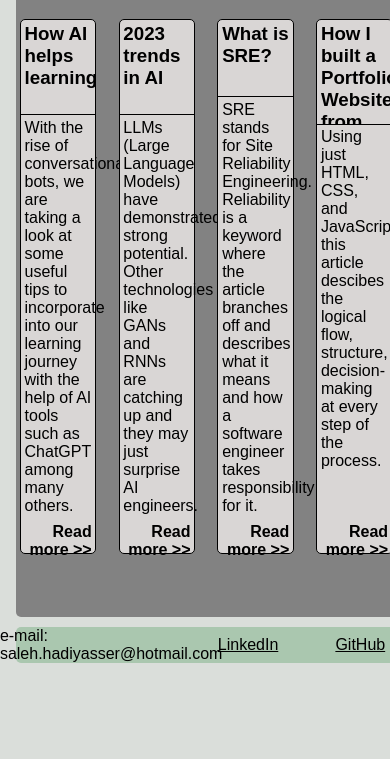
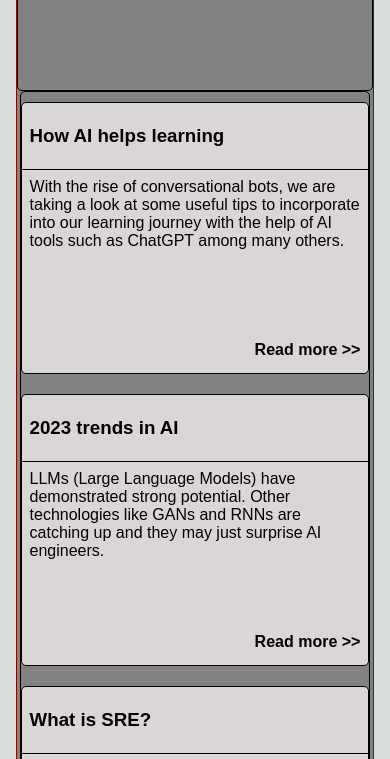
Before and after one commit to hadiys/hadiys.github.io, a plain HTML site: page index.html in a window 390 px wide. Shown: the part 301-1060 px from the top of the page. Before the commit the page ends 964 px from the top, so only its background shows below. Drawn offline with Linux system fonts and the light colour scheme; a web font is replaced by a local one.

Commit message:
Create responsive layout for Blog section.

```diff
--- a/index.css
+++ b/index.css
@@ -27,7 +27,7 @@ body {
     max-width: 1600px;
     margin: 0 auto;
     height: 100%;
-    padding: 0.25em 1em;
+    padding: 0em 1em 0.25em 1em;
 }
 
 nav {
@@ -35,7 +35,7 @@ nav {
     justify-content: center;
     align-items: center;
     background-color: #aac7af;
-    max-width: 100%;
+    flex-basis: 10%;
 }
 
 header {
@@ -47,6 +47,7 @@ header {
 
 main {
     background-color:#828282;
+    height: 100%;
 }
 
 footer {
@@ -84,49 +85,57 @@ header h1 {
 
 header h2 {
     text-transform: lowercase;
+    font-weight: 400;
 }
 
 footer p, ul {
     /* border: 1px solid black; */
     display: flex;
     width: 50%;
+}
+
+footer p {
+    justify-self: left;
+    align-items: center;
+    position: relative;
+    left: 2%;
+    overflow: hidden;
+}
+
+footer ul {
     justify-content: center;
     align-items: center;
 }
 
 footer li {
-    /* border: 1px solid black; */
-    display: inline-block;
+    list-style: none;
     margin: 0 15%;
 }
 
                                 /* Blog Section Formatting */
 
 #blog-container {  /*Grid container*/
-    /* border: 1px solid #810e05; */
+    border: 1px solid #810e05;
     display: grid;
-    grid-template: 0.25fr 1fr / 1fr;
-    row-gap: 5%;
+    grid-template: 1fr 8fr / 1fr;
+    /* row-gap: 50px; */
     height: 100%;
     box-sizing: border-box;
 }
 
-#blog-container h2 { /*Block container*/
-    /* border: 1px solid black; */
-    position: relative;
+#blog-section-heading { /*Block container*/
+    border: 1px solid black;
     font-size: 2em;
     text-align: center;
-    /* width: 90%; */
-    /* top: 20%; */
-    /* left: 2%; */
 }
 
 #blog-articles-container {  /*Flex container*/
-    /* border: 1px solid black; */
+    border: 1px solid black;
     display: flex;
+    flex-wrap: wrap;
     width: 98%;
-    margin: 0 auto;
-    justify-content: space-between;
+    margin: auto;
+    justify-content: space-around;
 }
 
                                 /* Blog Article formatting */
@@ -136,36 +145,41 @@ footer li {
     display: flex;
     flex-direction: column;
     background-color: #d9d6d5;
-    max-width: 20%;
+    width: 350px;
+    height: 270px;
+    margin: 10px 0;
     text-decoration: none;
+    justify-content: center;
 }
 
+.article-title, .article-description, .read-more-sign {
+    padding: 0.5em;
+}
 
 .article-title {
     border-bottom: 1px solid black;
     border-radius: 0px;
     text-align: left;
-    padding: 5% 5%;
-    max-height: 20%;
-    overflow: hidden;
-    flex: 0.5;
+    flex: 2;
 }
 
 .article-description {
-    /* border: 1px solid black;  */
     text-align: left;
-    padding: 5% 5%;
-    flex: 2;
+    flex: 6;
 }
 
 .read-more-sign {
-    /* border: 1px solid black;  */
     text-align: right;
     font-weight: bold;
     align-self: flex-end;
-    max-height: 5%;
-    padding: 5% 5%;
-    flex: 1 2 ;
+    flex: 1;
+}
+
+.article-title h3 {
+    position: relative;
+    top: 50%;
+    left: 50%;
+    transform: translate(-50%, -50%);
 }
 
                                 /* Name styling */
--- a/index.html
+++ b/index.html
@@ -13,9 +13,9 @@
         <nav>
             <ul>
                 <li><a href="./index.html">Home</a></li>
-                <li><a href="#">About</a></li>
-                <li><a href="#">Blog</a></li>
-                <li><a href="#">Contact</a></li>
+                <li><a href="./about.html">About</a></li>
+                <li><a href="./blog.html">Blog</a></li>
+                <!-- <li><a href="#">Contact</a></li> -->
             </ul>
         </nav>
 
@@ -28,7 +28,7 @@
         <!-- main -->
         <main>
             <section id="blog-container"> <!--#blog-container will be a 2x1 grid-->
-                <h2>Blog</h2>
+                <h2 id="blog-section-heading">Blog</h2>
                 <div id="blog-articles-container"><!--This will be a flexbox (default row direction in order to appear horizontally on wide screens)-->
                     <a href="#" class="article" id="article-1"><!--Again, the use of id and class to declare uniqueness and completeness, and similarity and conformity respectively-->
                             <div class="article-title"><h3>How AI helps learning</h3></div>
```
